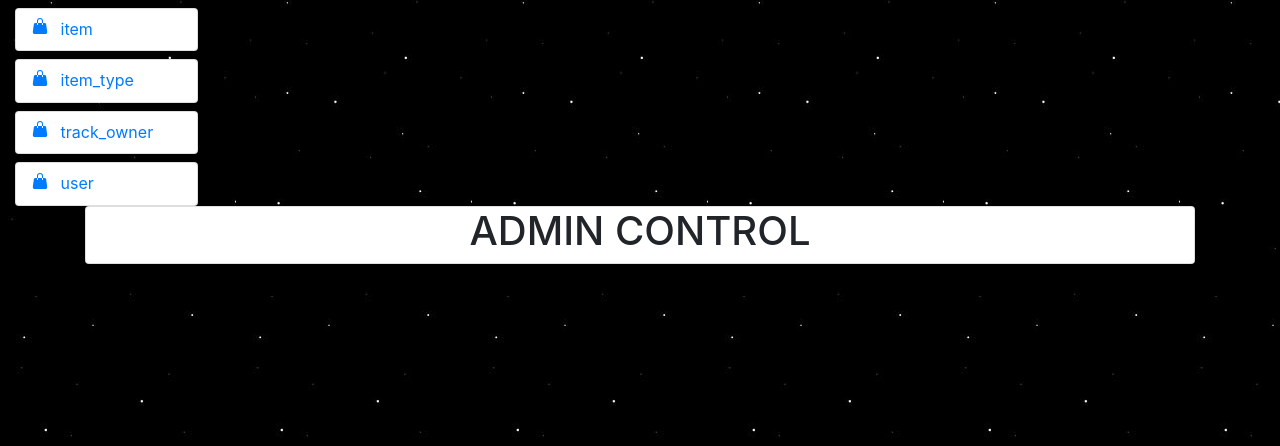
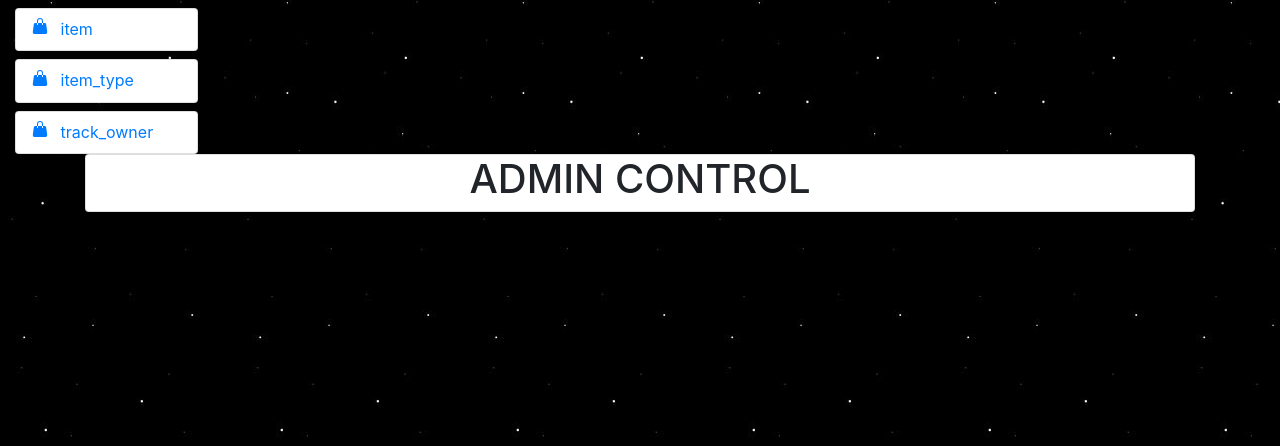
Before and after one commit to ThanapunThongjurai/DB_PROJECT, a PHP site: page /admin.php in a window 1280 px wide. Shown: the part 58-504 px from the top of the page. Run offline with PHP 8.4, Linux system fonts and the light colour scheme; a user stored in the database is signed in; data comes from the database, SQL or seed files in the repository; data that the repository does not hold is empty.

Commit message:
delete user page admin

```diff
--- a/admin.php
+++ b/admin.php
@@ -65,14 +65,6 @@ while ($item_type_result = $item_type->fetch()) {
                 <path d="M8 1a2 2 0 0 0-2 2v2H5V3a3 3 0 0 1 6 0v2h-1V3a2 2 0 0 0-2-2zM5 5H3.361a1.5 1.5 0 0 0-1.483 1.277L.85 13.13A2.5 2.5 0 0 0 3.322 16h9.356a2.5 2.5 0 0 0 2.472-2.87l-1.028-6.853A1.5 1.5 0 0 0 12.64 5H11v1.5a.5.5 0 0 1-1 0V5H6v1.5a.5.5 0 0 1-1 0V5z" />
               </svg>
               track_owner
-            </a>
-          </li>
-          <li class="nav-item card mt-2">
-            <a class="nav-link" href="admin.php?msg=user">
-              <svg width="24" height="24" viewBox="0 0 24 24" class="bi bi-handbag-fill" fill="currentColor" xmlns="http://www.w3.org/2000/svg">
-                <path d="M8 1a2 2 0 0 0-2 2v2H5V3a3 3 0 0 1 6 0v2h-1V3a2 2 0 0 0-2-2zM5 5H3.361a1.5 1.5 0 0 0-1.483 1.277L.85 13.13A2.5 2.5 0 0 0 3.322 16h9.356a2.5 2.5 0 0 0 2.472-2.87l-1.028-6.853A1.5 1.5 0 0 0 12.64 5H11v1.5a.5.5 0 0 1-1 0V5H6v1.5a.5.5 0 0 1-1 0V5z" />
-              </svg>
-              user
             </a>
           </li>
 
```
